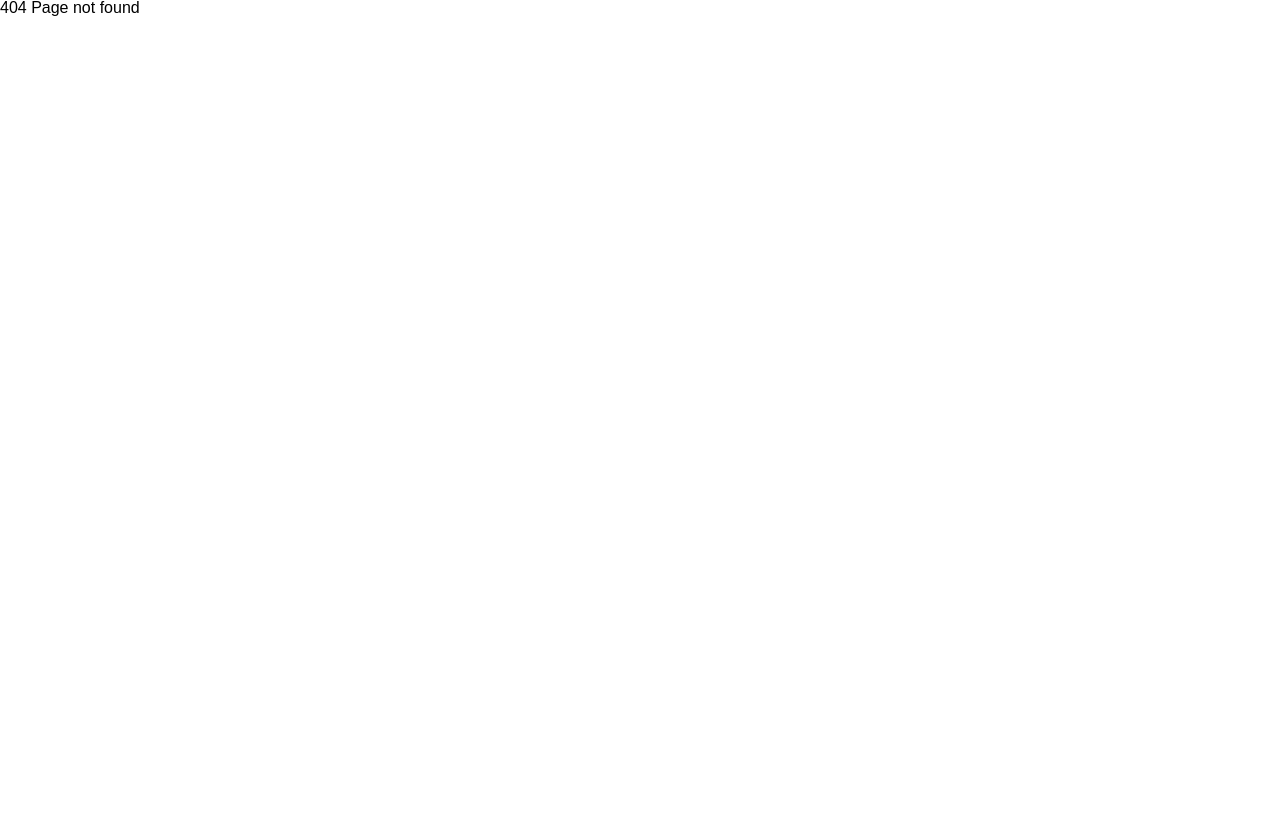
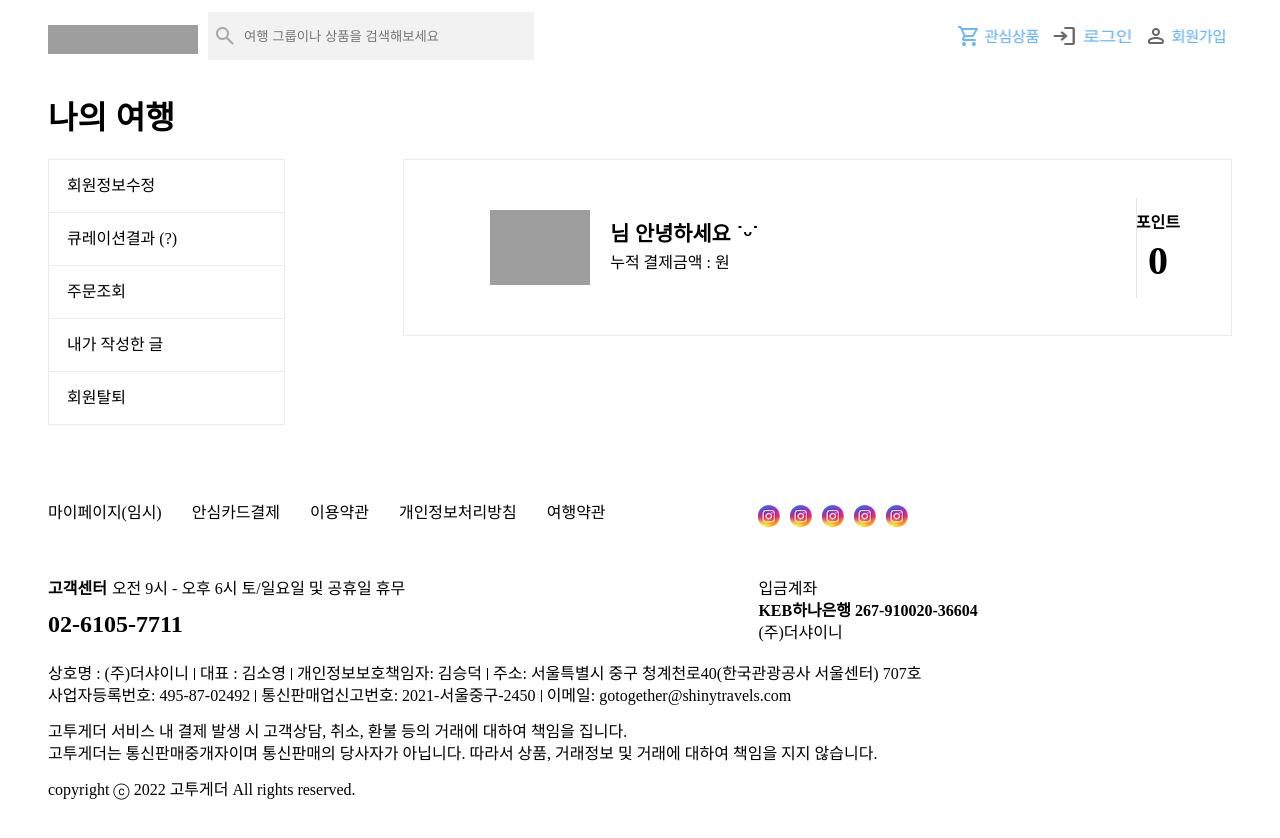
Before and after one commit to shyneeds/shyneeds_FE, a React (Create React App) app: page /mypage in a window 1280 px wide. Before the commit this address had no page. Shown: the top 838 px of the page. Before the commit the page ends 800 px from the top, so only its background shows below. Built offline with nearby package versions, Linux system fonts and the light colour scheme; grey boxes are pictures that could not be loaded.

Commit message:
Feat: Add My Page, Display User Info

```diff
--- a/src/App.tsx
+++ b/src/App.tsx
@@ -2,6 +2,7 @@ import React from "react";
 import Main from "./pages/main/Main";
 import Error from "./pages/error/Error"
 import { Route, Routes, Navigate } from "react-router-dom";
+import Mypage from "./components/Mypage";
 
 
 function App() {
@@ -10,6 +11,7 @@ function App() {
       <Routes>
         <Route path='*' element={<Error/>}/>
         <Route path="/" element={<Main/>}/>
+        <Route path="/mypage" element={<Mypage/>}/>
       </Routes>
     </>
   );
--- /dev/null
+++ b/src/components/Mypage.tsx
@@ -0,0 +1,118 @@
+import React from 'react';
+import Footer from './common/Footer';
+import Header from './common/Header';
+import styled from 'styled-components';
+
+const Mypage = () => {
+    return (
+        <div>
+            <Header />
+            <MypageMain>
+                <h2>나의 여행</h2>
+                <Contents>
+                    <ContentsList>
+                        <p>회원정보수정</p>
+                        <p>큐레이션결과 (?)</p>
+                        <p>주문조회</p>
+                        <p>내가 작성한 글</p>
+                        <p>회원탈퇴</p>
+                    </ContentsList>
+                    <ContentsMain>
+                        <UserInfo>
+                            <UserImg>
+                                <img src= 'https://www.gotogether-s.com/common/img/default_profile.png' alt='' style={{width:100}}/>
+                                <div>
+                                    <h3>님 안녕하세요 ˙ᵕ˙</h3>
+                                    <p>누적 결제금액 : 원</p>
+                                </div>
+                            </UserImg>
+                            <UserPoint>
+                                <p>포인트</p>
+                                <span>0</span>
+                            </UserPoint>
+                        </UserInfo>
+                    </ContentsMain>
+                </Contents>
+            </MypageMain>
+            <Footer />
+        </div>
+    );
+};
+
+const MypageMain = styled.div`
+  width: 1184px;
+  margin: 30px auto;
+  > h2{
+    font-size: 2rem;
+    font-weight: bold;
+  }
+`;
+const Contents = styled.div`
+  width: 1184px;
+  margin: 25px auto;
+  &:after{
+    content:'';
+    display: block;
+    clear: both;
+  }
+`;
+const ContentsList = styled.div`
+  width: 20%;
+  float: left;
+  border: 1px solid #e9ecef;
+  border-bottom: 0;
+  > p {
+    padding: 18px;
+    border-bottom: 1px solid #e9ecef;
+  }
+`;
+const ContentsMain = styled.div`
+  width: 70%;
+  float: right;
+  border: 1px solid #e9ecef;
+`;
+const UserInfo = styled.div`
+  display: flex;
+  justify-content: space-around;
+  align-items: center;
+`;
+const UserImg = styled.div`
+  display: flex;
+  align-items: center;
+  width: 70%;
+  padding: 50px 35px;
+  > img{
+    margin: 0 20px 0 0;
+  }
+  > div > h3{
+    font-size: 1.3rem;
+    font-weight: bold;
+    margin: 0 0 10px 0;
+  }
+`;
+const UserPoint = styled.div`
+    position: relative;
+    text-align: center;
+    > p{
+      margin: 0 0 10px 0;
+    }
+    > span{
+      font-size: 2.5rem;
+    }
+    > p, >span{
+        font-weight: bold;
+    }
+    &:before{
+        content: "";
+        display: block;
+        width: 1px;
+        height: 100px;
+        position: absolute;
+        background: rgb(229, 229, 229);
+        left: 0px;
+        top: 50%;
+        margin-top: -50px;
+    }
+`;
+
+export default Mypage;
--- a/src/components/common/Footer.tsx
+++ b/src/components/common/Footer.tsx
@@ -1,15 +1,18 @@
 import React from 'react';
 import styled from 'styled-components';
+import { Link } from "react-router-dom";
+import Mypage from '../Mypage';
 
 const Footer = () => {
-  let now = new Date();
-  let year = now.getFullYear();
+  const now = new Date();
+  const year = now.getFullYear();
 
   return (
     <FooterWrap>
       <FooterInner>
         <FooterTop>
           <Corp>
+            <li><Link to="/mypage">마이페이지(임시)</Link></li>
             <li>안심카드결제</li>
             <li>이용약관</li>
             <li>개인정보처리방침</li>
```
